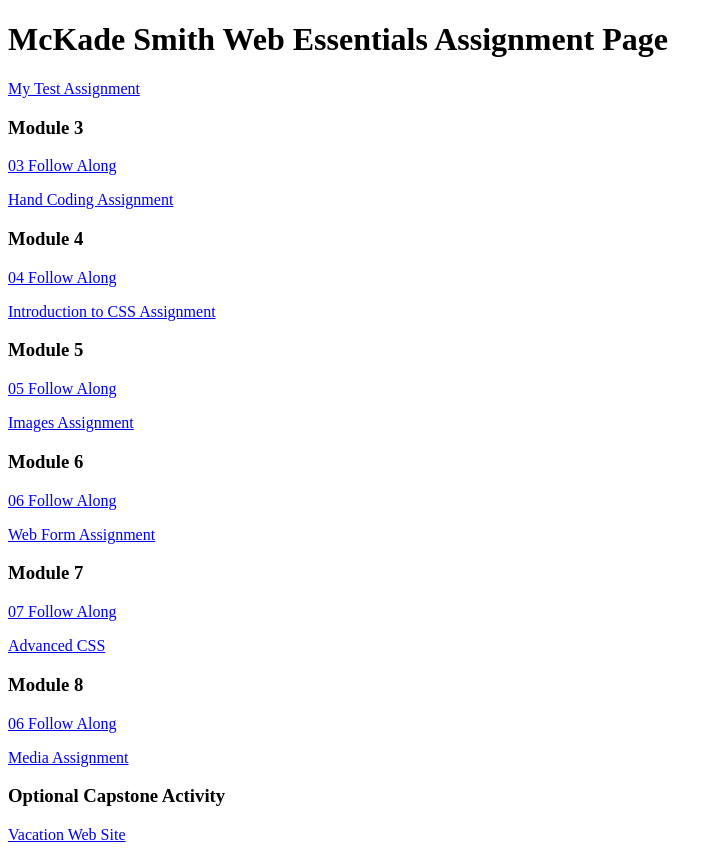
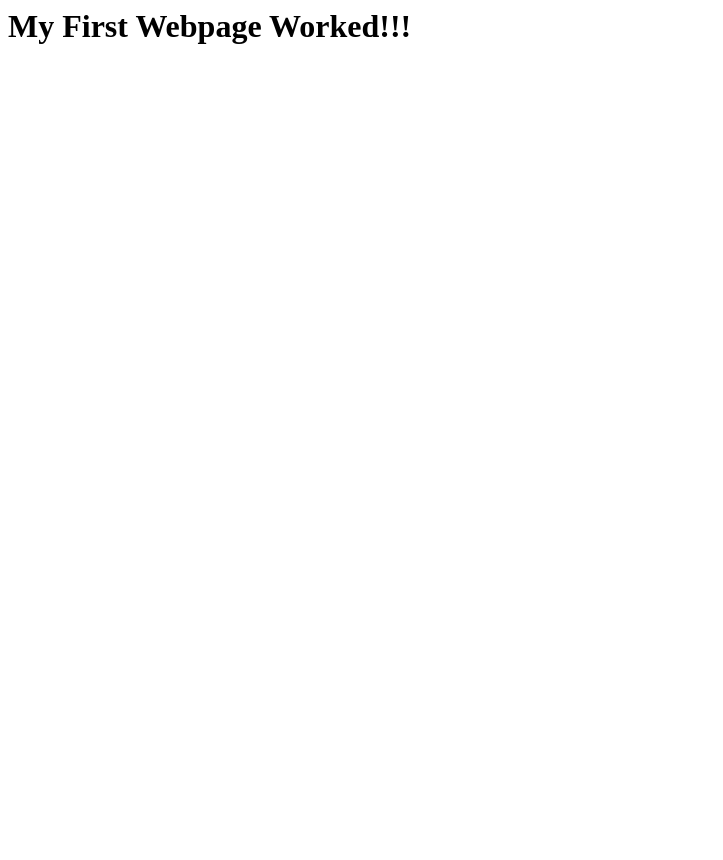
Before and after one commit to McKadeSmith/dwdd1600, a plain HTML site: page index.html in a window 1280 px wide. Shown: the whole page, without its empty margins (0-723 px from the left). After the commit the page ends 800 px from the top, so only its background shows below. Drawn offline with Linux system fonts and the light colour scheme.

Commit message:
test assignment

```diff
--- a/index.html
+++ b/index.html
@@ -1,39 +1,7 @@
-<!DOCTYPE html>
-<html lang="en">
-	<head>
-		<meta charset="UTF-8">
-		<meta name="viewport" content="width=device-width, initial-scale=1.0">
-		<title>dwdd 1600 assignment list page</title>
-	</head>
-	<body>
-		<h1>McKade Smith Web Essentials Assignment Page</h1>
-		<p><a href="01test">My Test Assignment</a></p>
-
-		<h3>Module 3</h3>
-		<p><a href="03follow-along">03 Follow Along</a></p>
-		<p><a href="03hand-coding">Hand Coding Assignment</a></p>
-
-		<h3>Module 4</h3>
-		<p><a href="04follow-along">04 Follow Along</a></p>
-		<p><a href="04intro-css">Introduction to CSS Assignment</a></p>
-
-		<h3>Module 5</h3>
-		<p><a href="05follow-along">05 Follow Along</a></p>
-		<p><a href="05images">Images Assignment</a></p>
-
-		<h3>Module 6</h3>
-		<p><a href="06follow-along">06 Follow Along</a></p>
-		<p><a href="06form">Web Form Assignment</a></p>
-
-		<h3>Module 7</h3>
-		<p><a href="07follow-along">07 Follow Along</a></p>
-		<p><a href="07advanced-css">Advanced CSS</a></p>
-
-		<h3>Module 8</h3>
-		<p><a href="08follow-along">06 Follow Along</a></p>
-		<p><a href="08media">Media Assignment</a></p>
-
-		<h3>Optional Capstone Activity</h3>
-		<p><a href="vacation">Vacation Web Site</a></p>
-	</body>
+<html>
+<head>
+    <body>
+    <h1>My First Webpage Worked!!!</h1>
+    </body>
+    </head>
 </html>
```
